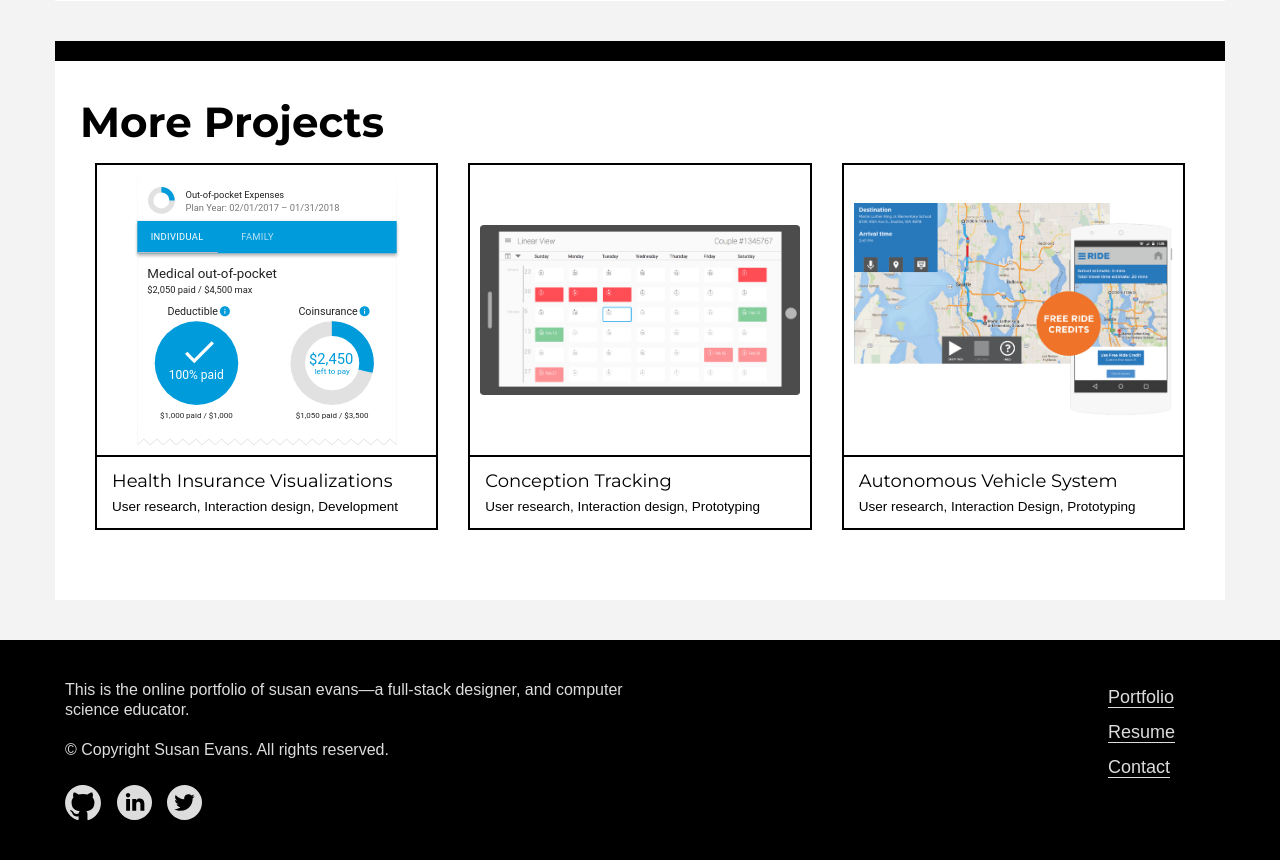
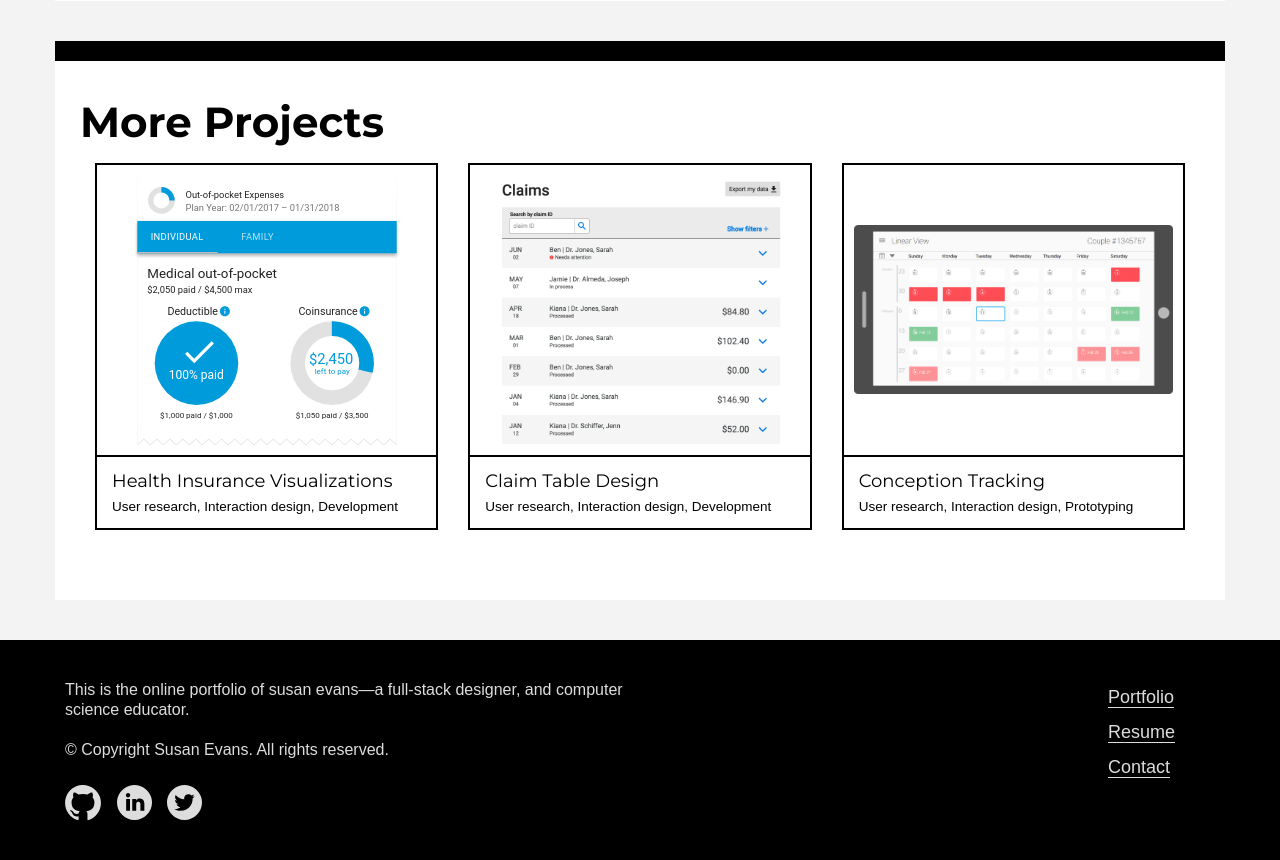
Before and after one commit to susanev/susanev.github.io, a PHP site: page /projects/ruby-curriculum-development.html in a window 1280 px wide. Shown: the part 983-1843 px from the top of the page. Run offline with PHP 8.4, Linux system fonts and the light colour scheme; some libraries are stand-ins or nearby versions.

Commit message:
small fixes, and updated links to more projects

```diff
--- a/css/styles.css
+++ b/css/styles.css
@@ -76,7 +76,7 @@ input, p, a, li, textarea {
     font-family: "Crimson+Text", Arial, sans-serif;
 }
 
-.project-details p, .project-details a {
+.project-details p, .project-details a, article .project-page li {
     font-family: Georgia, Arial, sans-serif;
     line-height: 30px;
 }
--- a/projects/claim-table-design.html
+++ b/projects/claim-table-design.html
@@ -79,7 +79,7 @@
                     <img class="project-page-img with-caption" src="./../imgs/project-imgs/claim-table-design/claim-processed.png" />
                     <p class="caption">Current iteration, showing when a claim has finished processing.</p>
 
-                    <p><a href="http://susanev.github.io/premera-claims-redesign">Interactive framer.js version</a></p>
+                    <p>To explore the design and micro-interactions please visit the <a href="http://susanev.github.io/premera-claims-redesign">interactive framer.js version</a></p>
 
                     <h2>Results</h2>
                     <p>This project is still in progress, I will update this section when I have finished.</p>
--- a/projects/ruby-curriculum-development.html
+++ b/projects/ruby-curriculum-development.html
@@ -93,6 +93,17 @@
                     </div>
                 </div>
                 <div class="col-sm-12 col-md-6 col-lg-4">
+                    <div id="claim-table-design" class="project">
+                        <div class="project-img-cont">
+                            <div class="project-img png claim-table-design"></div>
+                        </div>
+                        <div class="project-info">
+                            <h3>Claim Table Design</h3>
+                            <p>User research, Interaction design, Development</p>
+                        </div>
+                    </div>
+                </div>
+                <div class="col-sm-12 col-md-6 col-lg-4">
                     <div id="conception-tracking" class="project">
                         <div class="project-img-cont">
                             <div class="project-img png conception-tracking"></div>
@@ -100,17 +111,6 @@
                         <div class="project-info">
                             <h3>Conception Tracking</h3>
                             <p>User research, Interaction design, Prototyping</p>
-                        </div>
-                    </div>
-                </div>
-                <div class="col-sm-12 col-md-6 col-lg-4">
-                    <div id="autonomous-vehicle-system" class="project">
-                        <div class="project-img-cont">
-                            <div class="project-img autonomous-vehicle-system"></div>
-                        </div>
-                        <div class="project-info">
-                            <h3>Autonomous Vehicle System</h3>
-                            <p>User research, Interaction Design, Prototyping</p>
                         </div>
                     </div>
                 </div>
```
Also changed, not shown: projects/art-guide.html (+4 -4 lines), projects/health-insurance-visualizations.html (+11 -11 lines).
